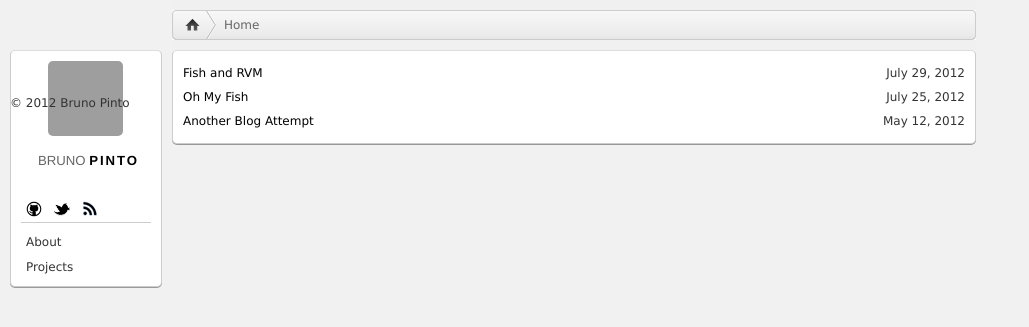
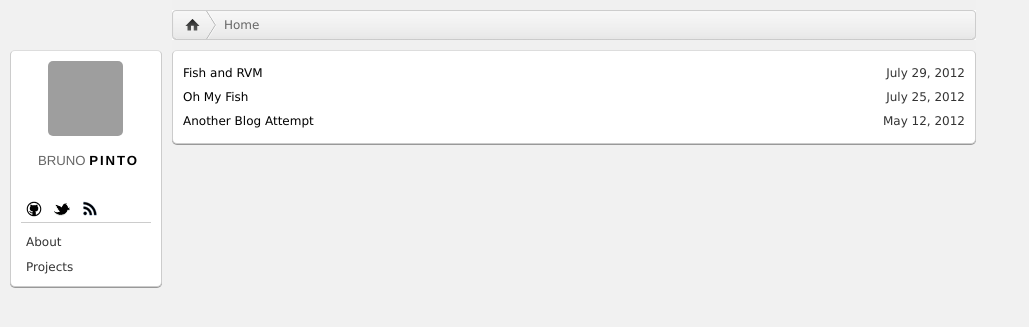
Before and after one commit to bpinto/bpinto.github.com, a Jekyll site: the page built from index.html, in a window 1280 px wide. Shown: the top 327 px of the page, without its empty margins (0-1029 px from the left). Built offline with Jekyll 4.4.1, drawn with Linux system fonts in a browser that asks for light colours; Markdown is read by kramdown in place of the engine named in the settings; grey boxes are pictures that could not be loaded.

Commit message:
Removing copyright

```diff
--- a/_layouts/layout.html
+++ b/_layouts/layout.html
@@ -66,10 +66,6 @@
   </section>
 
   {{ content }}
-
-  <footer>
-    <span>© 2012 {{ site.author }}</span>
-  </footer>
 </body>
 
 </html>
```
